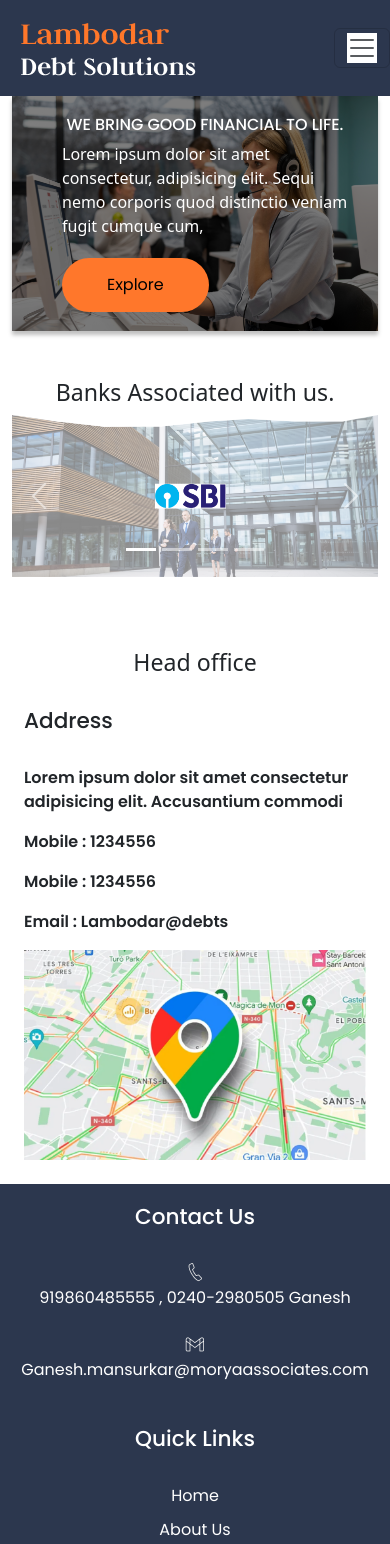
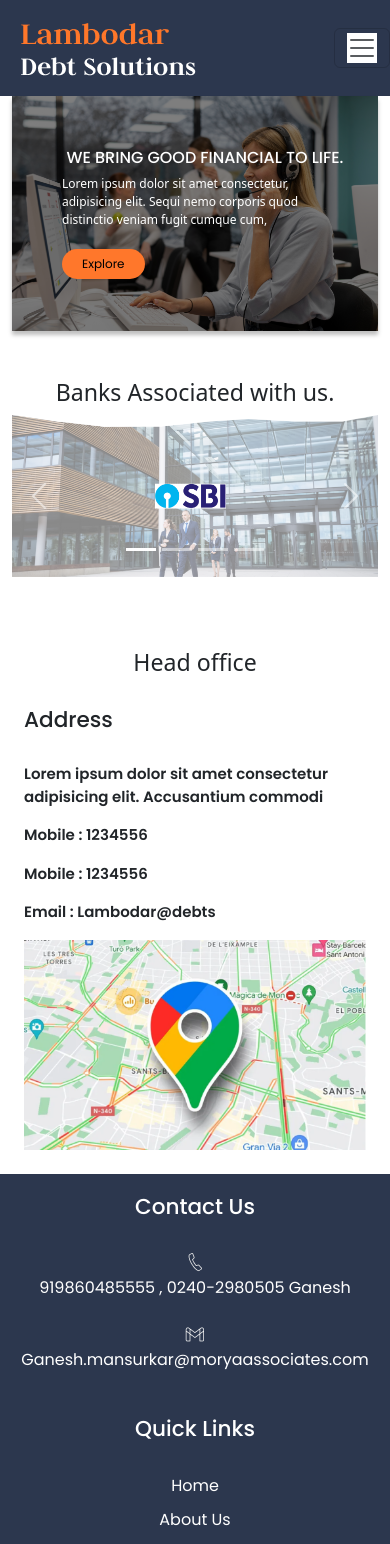
Before and after one commit to void173/lambodardebts, a React (Create React App) app in the folder frontend/webapp/: page /home in a window 390 px wide. Shown: the top 1544 px of the page. Built offline with nearby package versions, Linux system fonts and the light colour scheme.

Commit message:
Added route and added responsiveness

```diff
--- a/frontend/webapp/src/pages/css/home.css
+++ b/frontend/webapp/src/pages/css/home.css
@@ -9,5 +9,15 @@
   }
 
   @media (max-width: 768px){
+    .headoffice-custom{
+      font-size: 15px;
+    }
 
+    .home-hero-overlay{
+      font-size: 12px !important;
+    }
+
+    .home-hero-button{
+      padding: 6px 20px !important;
+    }
   }
--- a/frontend/webapp/src/pages/js/Home.js
+++ b/frontend/webapp/src/pages/js/Home.js
@@ -4,8 +4,19 @@ import woman from '../../assets/homepagewoman.png';
 import loc from '../../assets/loc.png';
 import { Container, Row, Col } from 'react-bootstrap';
 import '../css/home.css';
+import AOS from 'aos';
+import 'aos/dist/aos.css';
+import { useEffect } from 'react';
+export default function Home() {
 
-export default function Home() {
+  useEffect(() => {
+    AOS.init({
+      duration: 1000, // Global duration for all animations
+      once: false, // Whether animation should happen only once - while scrolling down
+      mirror: false, // Whether elements should animate out while scrolling past them
+    });
+  }, []);
+
   const imageStyle = {
     width: "100%",
     boxShadow: '0px 4px 4px 0px rgba(0, 0, 0, 0.25)'
@@ -58,12 +69,12 @@ export default function Home() {
     <>
       <div className='home-main-custom'>
         <Container>
-          <div className='home-hero-custom' style={containerStyle}>
+          <div className='home-hero-custom' style={containerStyle}  data-aos="fade-up" data-aos-easing="cubic-bezier(0.68, -0.55, 0.27, 1.55)">
             <img style={imageStyle} src={woman} alt='woman' className="img-fluid" />
             <div style={overlayStyle}>
               <div style={overlayContent} className='home-hero-overlay'>
-                <h1 style={{ fontSize: "4.1vw", fontWeight: "30px", fontFamily: "Poppins" }}>WE BRING GOOD FINANCIAL TO LIFE.</h1>
-                <div>
+                <h1 style={{ fontSize: "4.1vw", fontWeight: "30px", fontFamily: "Poppins" }} data-aos='fade-left'>WE BRING GOOD FINANCIAL TO LIFE.</h1>
+                <div data-aos='fade-right'>
                   Lorem ipsum dolor sit amet consectetur, adipisicing elit. Sequi nemo corporis quod distinctio veniam fugit cumque cum,
                   <div style={buttonparentStyle}>
                     <button style={buttonStyle} className='home-hero-button'>Explore</button>
@@ -76,7 +87,7 @@ export default function Home() {
           <br />
           <br />
           <div className='home-carousel-custom'>
-            <h3 className='text-center'>Banks Associated with us.</h3>
+            <h3 className='text-center' data-aos='fade-right'>Banks Associated with us.</h3>
             <IndividualIntervalsExample />
           </div>
           <br />
@@ -88,7 +99,7 @@ export default function Home() {
             <br />
             <Container>
               <Row className='head-office-content-custom'>
-                <Col md={6} className='head-office-content'>
+                <Col md={6} className='head-office-content' data-aos='fade-right'>
                   <div>
                     <h4>Address</h4>
                     <br/>
@@ -102,7 +113,7 @@ export default function Home() {
                     <p>Email : Lambodar@debts</p>
                   </div>
                 </Col>
-                <Col md={6} className='head-office-loc'>
+                <Col md={6} className='head-office-loc' data-aos='fade-left'>
                   <img src={loc} alt='' className='img-fluid' />
                 </Col>
               </Row>
```
